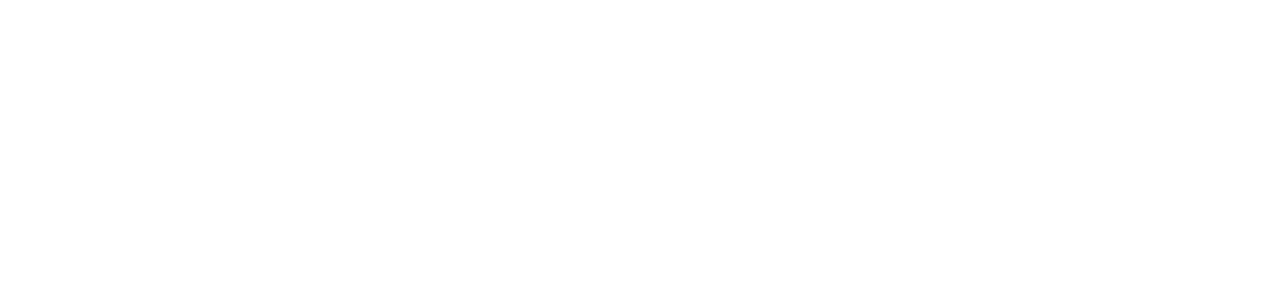
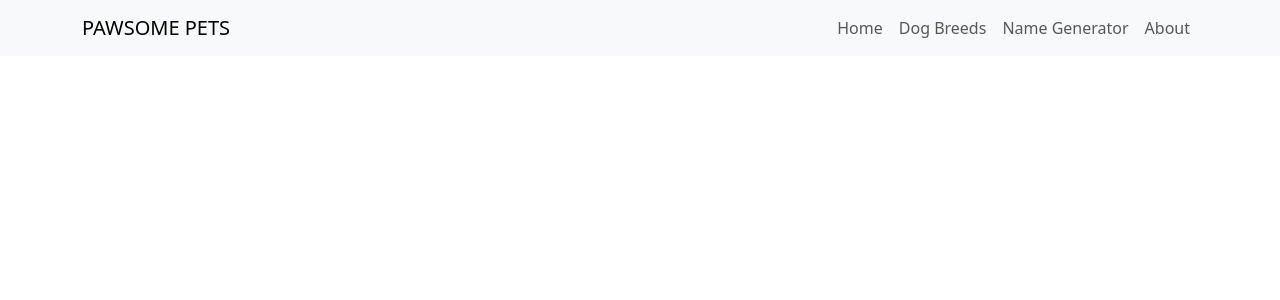
Before and after one commit to rosiegalezia/pawsome-pets, a React (Vite) app: page / in a window 1280 px wide. Shown: the top 300 px of the page. Built offline with nearby package versions, Linux system fonts and the light colour scheme.

Commit message:
created navbar

```diff
--- a/package.json
+++ b/package.json
@@ -12,6 +12,7 @@
   "dependencies": {
     "@emotion/react": "^11.11.3",
     "@emotion/styled": "^11.11.0",
+    "@fontsource/poppins": "^5.0.8",
     "@mui/material": "^5.15.7",
     "axios": "^1.6.7",
     "bootstrap": "^5.3.2",
--- a/src/App.jsx
+++ b/src/App.jsx
@@ -1,7 +1,10 @@
+import { Carousel } from "bootstrap";
+import NavBar from "./Components/NavBar";
+import 'bootstrap/dist/css/bootstrap.min.css';
 
 function App() {
     return <div>
-
+        <NavBar />
     </div>
 }
 
--- /dev/null
+++ b/src/Components/NavBar.css
@@ -0,0 +1,9 @@
+body {
+  font-family: poppins;
+}
+.ms-auto {
+  font-family: poppins;
+}
+.logo{
+  font-size: 300px;
+}
--- a/src/Components/NavBar.jsx
+++ b/src/Components/NavBar.jsx
@@ -0,0 +1,23 @@
+import Container from 'react-bootstrap/Container';
+import Nav from 'react-bootstrap/Nav';
+import Navbar from 'react-bootstrap/Navbar';
+import "@fontsource/poppins"; // Defaults to weight 400
+import "@fontsource/poppins/400.css"; // Specify weight
+import "@fontsource/poppins/400-italic.css"; // Specify weight and style
+
+function NavBar() {
+  return (
+    <Navbar bg="light" data-bs-theme="light">
+    <Container>
+      <Navbar.Brand href="#home" className='logo'>PAWSOME PETS</Navbar.Brand>
+      <Nav className="ms-auto">
+        <Nav.Link href="#home">Home</Nav.Link>
+        <Nav.Link href="#features">Dog Breeds</Nav.Link>
+        <Nav.Link href="#pricing">Name Generator</Nav.Link>
+        <Nav.Link href="#pricing">About</Nav.Link>
+      </Nav>
+    </Container>
+  </Navbar>
+  );
+}
+export default NavBar;
```
Also changed, not shown: 2 other files (tests, documents, lock files or other folders).
